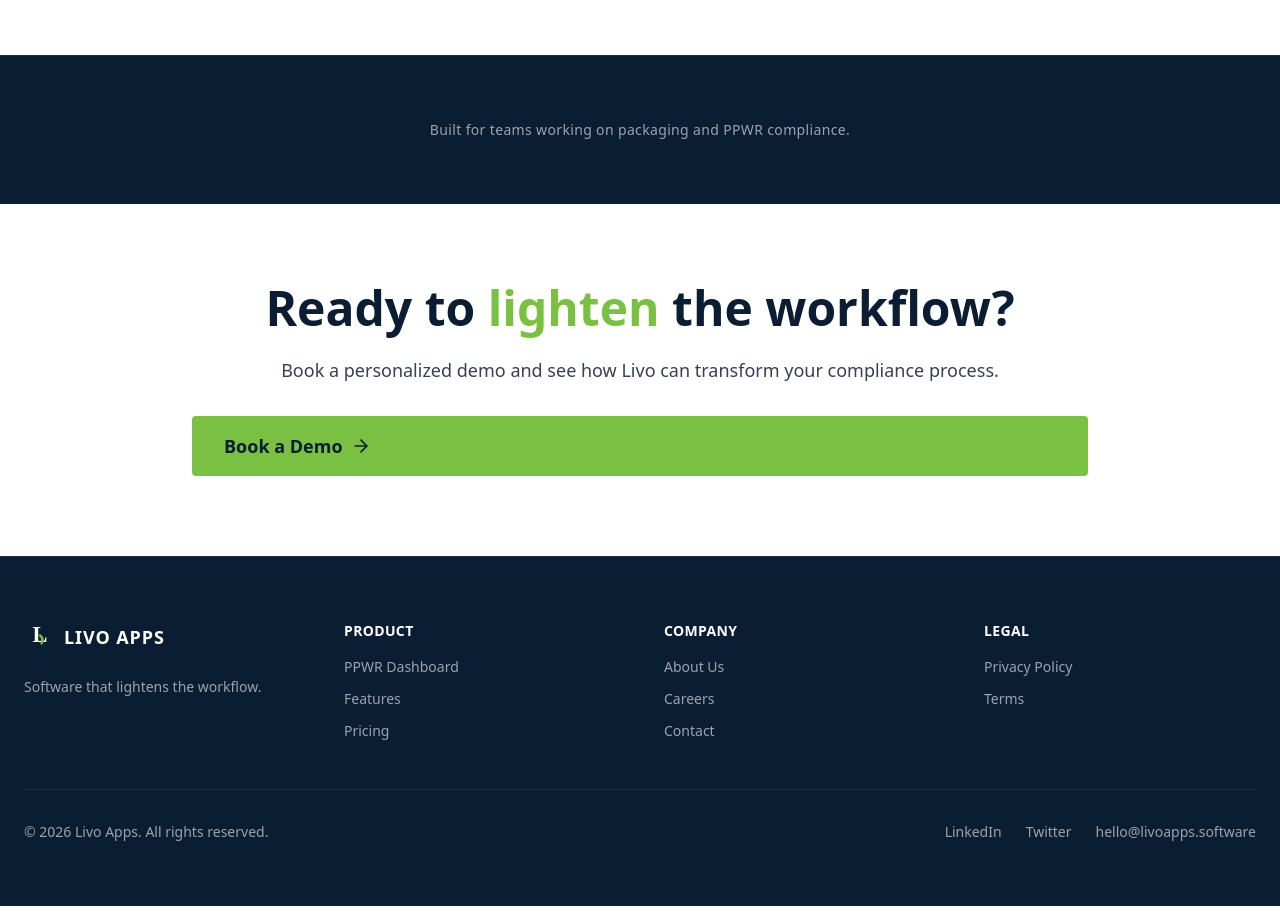
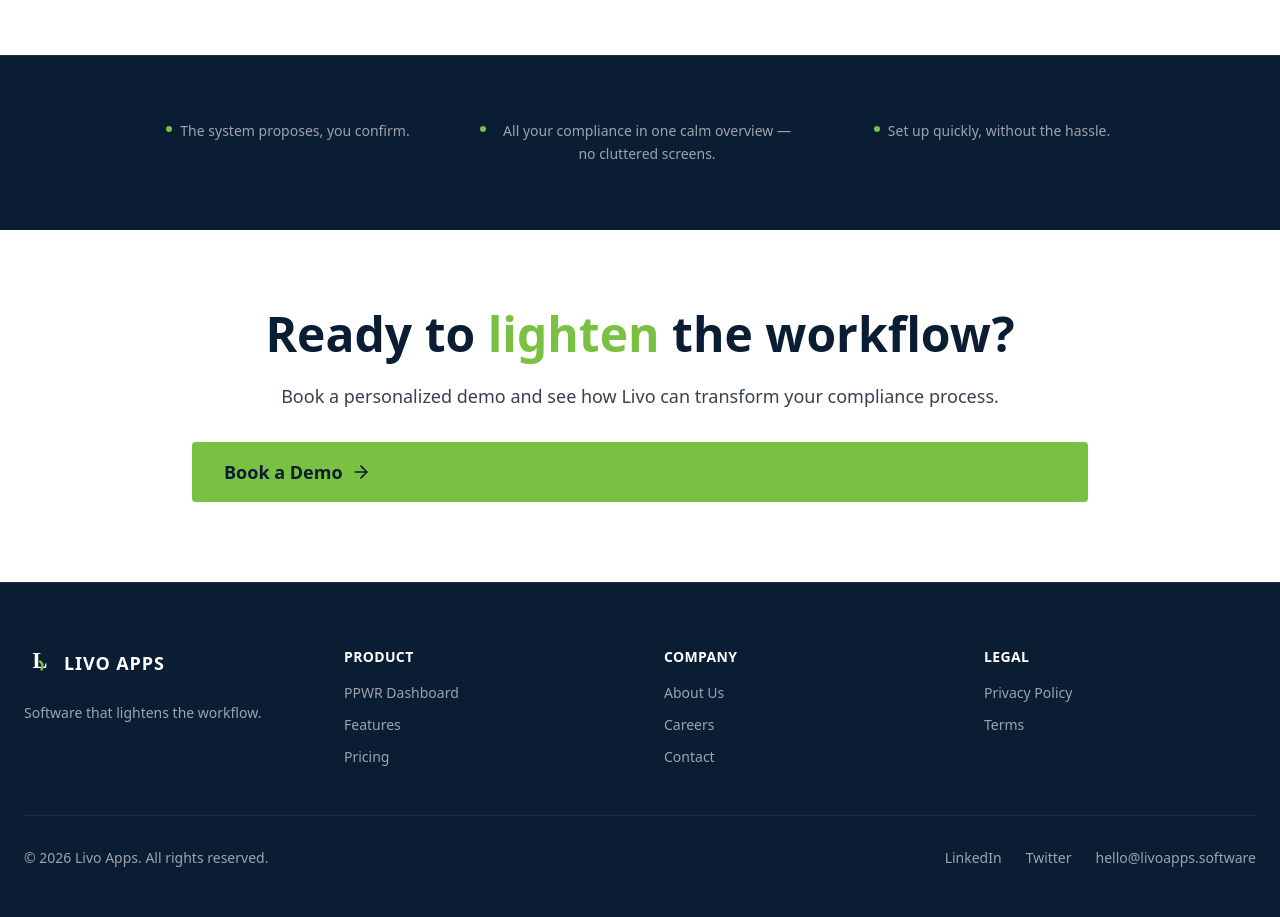
Before and after one commit to Development-TF-NL/Livo-Apps-Website, a Next.js app: page /en in a window 1280 px wide. Shown: the part 2300-3217 px from the top of the page. Built offline with nearby package versions, Linux system fonts and the light colour scheme.

Commit message:
claims gekalibreerd

```diff
--- a/app/[lang]/page.jsx
+++ b/app/[lang]/page.jsx
@@ -94,9 +94,14 @@ export default async function LivoAppsWebsite({ params }) {
       </section>
 
       <section className="py-16 px-6 bg-[#0B1D33] border-t border-[#1A2F47]">
-        <div className="max-w-3xl mx-auto text-center">
-          <p className="text-gray-400 text-sm tracking-wide">{t.trusted}</p>
-        </div>
+        <ul className="max-w-5xl mx-auto grid gap-8 md:grid-cols-3 text-center">
+          {t.whyLight.map((line) => (
+            <li key={line} className="flex items-start justify-center gap-2 text-gray-400 text-sm leading-relaxed">
+              <span aria-hidden="true" className="mt-1.5 h-1.5 w-1.5 flex-shrink-0 rounded-full bg-[#7AC143]" />
+              {line}
+            </li>
+          ))}
+        </ul>
       </section>
 
       <section className="py-20 px-6 bg-white text-[#0B1D33]">
--- a/app/dictionaries/en.json
+++ b/app/dictionaries/en.json
@@ -51,7 +51,11 @@
       ],
       "cta": "Explore PPWR Dashboard"
     },
-    "trusted": "Built for teams working on packaging and PPWR compliance.",
+    "whyLight": [
+      "The system proposes, you confirm.",
+      "All your compliance in one calm overview — no cluttered screens.",
+      "Set up quickly, without the hassle."
+    ],
     "finalCta": {
       "titleBefore": "Ready to ",
       "titleHighlight": "lighten",
--- a/app/dictionaries/nl.json
+++ b/app/dictionaries/nl.json
@@ -51,7 +51,11 @@
       ],
       "cta": "Bekijk PPWR Dashboard"
     },
-    "trusted": "Gebouwd voor teams die met verpakkingen en PPWR-compliance werken.",
+    "whyLight": [
+      "Het systeem stelt voor, jij bevestigt.",
+      "Al je compliance in één rustig overzicht — geen overvolle schermen.",
+      "Snel ingericht, zonder gedoe."
+    ],
     "finalCta": {
       "titleBefore": "Klaar om je werk ",
       "titleHighlight": "lichter",
```
